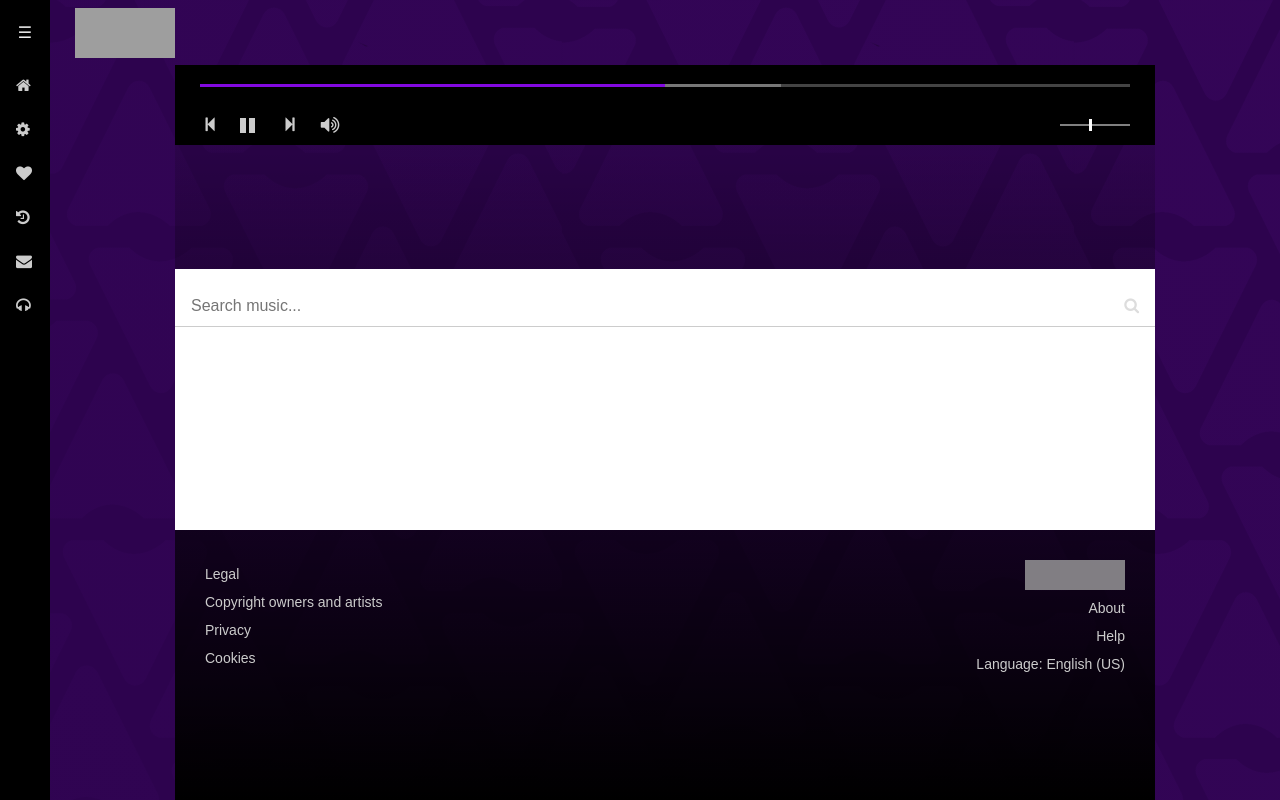
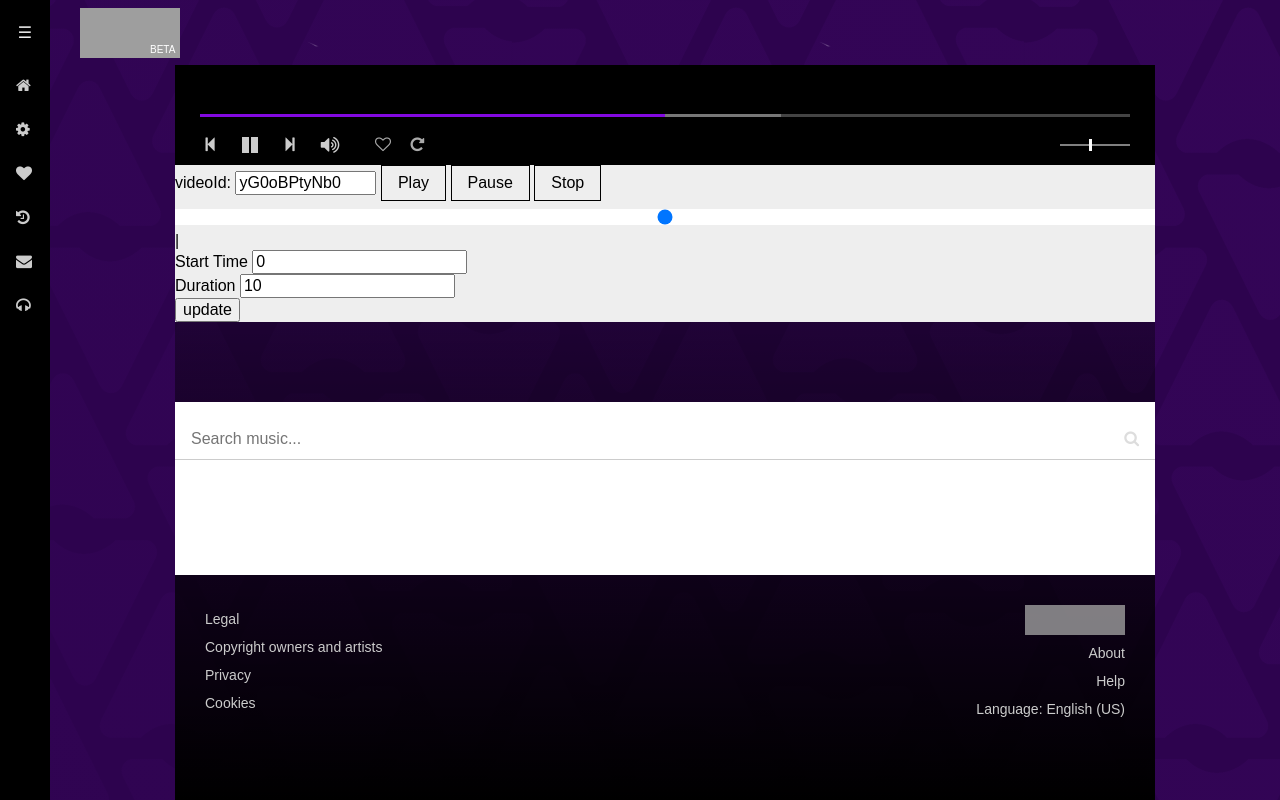
Before and after one commit to AntonPolyakin/wave.ml, a PHP site: page / in a window 1280 px wide. Run offline with PHP 8.4, Linux system fonts and the light colour scheme; some libraries are stand-ins or nearby versions; grey boxes are pictures that could not be loaded.

Commit message:
0.1.2
- bug fix
- styles

```diff
--- a/index.php
+++ b/index.php
@@ -10,8 +10,9 @@
   <link rel="stylesheet" href="//ajax.googleapis.com/ajax/libs/jqueryui/1.12.1/themes/smoothness/jquery-ui.css">
   <link rel="stylesheet" href="https://maxcdn.bootstrapcdn.com/font-awesome/4.7.0/css/font-awesome.min.css">
 
+
   <meta charset="UTF-8">
-  <meta name="viewport" content="width=device-width, initial-scale=1.0">
+  <meta name="viewport" content="width=device-width, initial-scale=1, minimum-scale=1.0, user-scalable=no">
   <meta name="keywords" content="музыка, аудио, плеер, песни, онлайн сервис">
   <meta name="description" content="Wave - бесплатный музыкальный онлайн сервис основанный на YouTube API">
 
@@ -33,11 +34,15 @@
 
 <script src="https://ajax.googleapis.com/ajax/libs/jquery/3.3.1/jquery.min.js"></script>
 <script src="https://ajax.googleapis.com/ajax/libs/jqueryui/1.12.1/jquery-ui.min.js"></script>
+
+
 <script type="text/javascript" src="src/js/main.js?ver=<?php echo date(dmYHis);?>"></script>
 
 </head>
 <body>
-
+<div class="bg" style="display:none">
+  <span class="close-popup"></span>
+</div>
 <div class="primary-nav">
 	<nav role="navigation" class="menu">
 
@@ -77,7 +82,6 @@
 <span class="screen-reader-text">Menu</span>
 </button>
 <a href="#" class="logotype"></a>
-
 </div>
 
 </div>
@@ -97,7 +101,7 @@
 <!--YOUTUBE PLAYER-->
   <section>
 
-      <div id="YouTube-player"></div>
+      <div id="YouTube-player" class="player-popup"></div>
 
       <div>
 
@@ -107,14 +111,14 @@
       </div>
 
  <div class="YouTube-player-controls">
-
+<div class="YouTube-player-details"><span class="YouTube-player-title"></span><span id="YouTube-player-errors"></span></div>
         <div class="wrap">
         <input id="YouTube-player-progress"  class="range" type="range" value="0" min="0" max="100" oninput="youTubePlayerCurrentTimeChange(this.value);" oninput="youTubePlayerCurrentTimeSlide();"></input>
         </div>
 
 <button class="playlist__prev"><i class="fa fa-step-backward" aria-hidden="true"></i></button>
 <div class="play-pause-wrap paused">
-<div class="play-pause"></div>
+<div class="play-pause"><span></span></div>
 </div>
 <button class="playlist__next"><i class="fa fa-step-forward" aria-hidden="true"></i></button>
 <!--Youtube Volume Control-->
@@ -134,10 +138,15 @@
 </div>
 <!--end of Youtube Volume Control-->
 <div class="duration-time"></div>
+<div class="add-to">
+ <span class="likeButton fa fa-heart-o fa-6" aria-hidden="true"></span>
+ <span class="repeatButton fa fa-repeat" aria-hidden="true"></span>
+</div>
   <span id="YouTube-player-rate"></span>
   <div class="YouTube-player-speed-wrap">
   <input id="YouTube-player-speed" type="range" class="dark"  value="4" min="1" max="8" oninput="youTubePlayerSpeedChange(this.value);"></input>
   </div>
+  <div id="YouTube-player-link"></div>
   </div>
 
 
@@ -155,8 +164,21 @@
 <input id="YouTube-player-volume" type="range" value="50" min="0" max="100" oninput="youTubePlayerVolumeChange(this.value);"></input>
 
       <div id="YouTube-player-infos"></div>
-      <div id="YouTube-player-errors"></div>
+
       <div id="YouTube-player-fixed-infos"></div>
+<!--loop-->
+
+  <div>Start Time
+    <input id="startForm" type="text" value="0">
+  </div>
+  <div>Duration
+    <input id="durationForm" type="text" value="10">
+  </div>
+  <div>
+    <input id="update" type="button" value="update" onclick="doUpdate()">
+  </div>
+
+<!--end of loop-->
     </div>
 
   </section>
--- a/src/css/style.css
+++ b/src/css/style.css
@@ -3,7 +3,9 @@ body {
 height: 100%;
   font-family: 'Work Sans', sans-serif;
   margin: 0;
-  background: #000;
+  /*background: linear-gradient(45deg, rgba(103, 0, 31, .8), rgba(34, 101, 163, .5)), url('../img/wave_texture.png') repeat; */
+  background: linear-gradient(45deg, rgba(45, 3, 78, .8), rgba(45, 3, 78, .5)), url('../img/wave_texture.png') repeat;
+  background-size: auto;
   position: relative;
   grid-template-columns:50px 1fr;
   display: grid;
@@ -35,15 +37,15 @@ grid-auto-columns: 1fr;
 	height:65px;
 	position: relative;
 display: grid;
-grid-template-columns: 250px auto;
+grid-template-columns: 0px auto;
   /*background: -webkit-gradient(linear, left top, left bottom, from(#000), to(#000), color-stop(.01, #000),
     color-stop(.02, #555), color-stop(.03, #2d2d2d), color-stop(.5, #151515), color-stop(.51, #000));*/
-  width: 100vw;
+  width: 0;
   box-sizing: border-box;
 }
 
 #header a.logotype {
-	margin: 0 auto;
+	margin: 0 80px;
 align-self: center;
   display: block;
   font-family: 'Work Sans', sans-serif;
@@ -65,6 +67,16 @@ background-position:center;
 #header a.logotype:hover {
   color: #777;
 }
+#header a.logotype:before{
+  bottom: 10px;
+  font-weight: normal;
+    position: absolute;
+    display: inline-block;
+    font-size: 10px;
+    text-decoration: none;
+    color: white;
+    content: "beta";
+    left: 150px;}
 
 .logotype__unsonet{
 	transition: opacity 0.2s;
@@ -246,9 +258,6 @@ input#menu[type="checkbox"] {
 	box-sizing: border-box;
 	grid-column-start: 2;
 	position: relative;
-	/*background: linear-gradient(45deg, rgba(103, 0, 31, .8), rgba(34, 101, 163, .5)), url('../img/wave_texture.png') repeat; */
-	background: linear-gradient(45deg, rgba(45, 3, 78, .8), rgba(45, 3, 78, .5)), url('../img/wave_texture.png') repeat;
-  background-size: auto;
   width: 100%;
   transition: transform .45s cubic-bezier(0.77, 0, 0.175, 1);
   padding-top: 65px;
@@ -654,22 +663,89 @@ button.playlist__prev:hover,button.playlist__next:hover{
 }
 
 #YouTube-player {display: none;}
+.player-popup{
+  z-index: 5;
+position: fixed;
+  top: 0;
+  left: 0;
+  right: 0;
+  bottom: 0;
+  margin: auto;
+  width: 80%;
+  height: 80%;
+}
+.close-popup{
+  background: #000;
+  width: 50px;
+  height: 50px;
+  right: 0px;
+  top:0px;
+  font-size: 2em;
+  color:white;
+  display: block;
+  position: absolute;
+}
+.close-popup:before {
+  text-align: center;
+    content: "\2715";
+    display: block;
+    color: #fff;
+    line-height: 50px;
+  font-size: 16px;
+}
+
+
+.bg {
+  background-color: rgb(0,0,0,0.6);
+  position: fixed;
+  z-index: 3;
+  top: 0px;
+  left: 0px;
+  bottom: 0px;
+  right: 0px;
+  width: 100%;
+  min-height: 100%;
+  overflow-y: auto;
+}
+
 .YouTube-player-controls {
+  position: sticky;
+  top:0;
 	color: #cccccc;
 	padding: 0 15px;
 	align-items: center;
 	background: rgb(0,0,0,1);
 display: grid;
-grid-template-columns:40px 40px 40px auto 1fr auto auto;
-grid-template-rows:1fr 1fr;
+grid-template-columns:40px 40px 40px auto auto 1fr auto auto auto;
+grid-template-rows:1fr 20px 1fr;
 }
+.YouTube-player-details{
+  padding: 15px 0px 0px 10px;
+  grid-column-end: 10;
+    grid-column-start: 1;}
+
+.YouTube-player-title{padding-right: 10px; }
+
+#YouTube-player-errors{ color:red; display: none;}
+#YouTube-player-errors:before{
+  content: 'Error: ';
+}
+
 #YouTube-player-rate{padding: 10px;}
 .YouTube-player-speed-wrap{padding: 10px; width:70px;}
-.framed{display:none;}
+
+#YouTube-player-link a{
+  padding: 0 10px;
+  font-size:1.5em;
+  display: block;
+  color:#cccccc;
+}
+#YouTube-player-link a:hover{color:#fff;}
+.framed{background: #eee;}
 /*youtube progress*/
 .wrap {
 	padding: 0px 10px;
-	grid-column-end: 8;
+	grid-column-end: 10;
     grid-column-start: 1;}
 .range {
   -webkit-appearance: none;
@@ -713,59 +789,102 @@ grid-template-rows:1fr 1fr;
 /*end of youtube progress*/
 
 /*Youtube's play-pause button*/
-.play-pause-wrap {padding: 10px;display: inline-block;  float: left;}
+
+.play-pause-wrap {
+    position: relative;
+  width: auto;
+  height: auto;
+  margin: auto;
+
+}
 .play-pause {
-  color: #000;
-  background-color: #cccccc;
-  width: 15px; height: 15px;
+ display: block;
   position: relative;
+  width: 16px;
+  height: 16px;
+  margin: auto;
+  background: rgba(0, 0, 0, 0.5);
   cursor: pointer;
-  overflow: hidden;
-  background-image: linear-gradient(to right,
-                                    transparent 40%,
-                                    currentColor 40%,
-                                    currentColor 60%,
-                                    transparent 0);
-  background-position: center;
-  background-repeat: no-repeat;
-  background-size: 100% 100%;
-  transition: background-size .3s;
 }
 
-.play-pause.paused {
-  background-size: 0 100%;
+.play-pause:hover span::before,
+.play-pause:hover span::after{border-color: #fff;}
+
+.play-pause.paused:hover span::before,
+.play-pause.paused:hover span::after{border-left-color: #fff;}
+
+.play-pause.paused span:before, .play-pause.paused span:after {
+  box-sizing: border-box;
+  border: 8px solid transparent;
+  border-left: 16px solid #cccccc;
+  border-right: 0;
 }
-.play-pause:hover {
-transition: background-color 0.2s;
-background-color: #fff;
+.play-pause.paused span:after {
+  box-sizing: border-box;
+  -webkit-transform: translateY(-50%) scaleY(0.5);
+  transform: translateY(-50%) scaleY(0.5);
+}
+.play-pause span{
+  display: block;
+  position: absolute;
+  top: 0;
+  right: 0;
+  bottom: 0;
+  left: 0;
+  margin: auto;
+  width: 16px;
+  height: 16px;
+}
+.play-pause span:before, .play-pause span:after {
+  box-sizing: border-box;
+  content: '';
+  display: block;
+  position: absolute;
+  top: 50%;
+  -webkit-transform: translateY(-50%);
+  transform: translateY(-50%);
+  height: 100%;
+  border: 0 solid transparent;
+  border-left: 7px solid #cccccc;
+  transition: all 0.2s ease;
+}
+.play-pause span::before {
+  box-sizing: border-box;
+  left: 0;
+}
+.play-pause span::after {
+  box-sizing: border-box;
+  right: 0;
+}
+/*end of Youtube's play-pause button*/
+/*player checked buttons*/
+.likeButton {
+  display: inline-block;
+  color: #aaa;
+  cursor: pointer;
 }
 
-.play-pause::before,
-.play-pause::after {
-  content: "";
-  position: absolute;
-  top: 0;
-  height: 100%;
-  width: 100%;
-  background: currentColor;
-  transform: skew(90deg);
-  transform-origin: top left;
-  transition: transform .3s;
+.likeButton.cheked:before {
+  display: none;
 }
 
-.play-pause::after {
-  transform-origin: bottom left;
+.likeButton.cheked:after {
+    text-shadow: 0 0 10px;
+  display: inline-block;
+  content: "\f004";
+  color: #fff;
+  opacity: 1;
 }
 
-.play-pause.paused::before {
-  transform: skew(64deg);
+.repeatButton{
+  color:#aaa;
+  cursor:pointer;
 }
-
-.play-pause.paused::after {
-  transform: skew(117deg);
+.repeatButton.cheked{
+  text-shadow: 0 0 10px;
+  color:#fff;
 }
-
-/*end of Youtube's play-pause button*/
+/*end of player checked buttons*/
 
 /*Youtube Volume Control*/
 @import "//maxcdn.bootstrapcdn.com/font-awesome/4.4.0/css/font-awesome.min.css";
@@ -842,6 +961,8 @@ button#bsp-volume:hover {
 	display: inline-block;
 	float:left;
 	}
+  .add-to{padding:0 15px;}
+  .add-to span{margin-right: 15px; }
 /*Range Slider Simple for player*/
 
 
--- a/src/js/main.js
+++ b/src/js/main.js
@@ -1,3 +1,36 @@
+
+/*cheked buttons*/
+$(document).ready(function () {
+	$(".likeButton").click(function() {
+		$(this).toggleClass("cheked");
+	});
+
+	$(".repeatButton").click(function() {
+		$(this).toggleClass("cheked");
+	});
+});
+
+/*end of cheked buttons*/
+
+/*popup player*/
+$(document).ready(function () {
+    $("#YouTube-player-link").click(function(e) {
+    e.stopPropagation();
+    $(".bg").toggle();
+    $("#YouTube-player").toggle();
+     $("html").css('overflow','hidden');
+
+  });
+
+  $(".bg").click(function() {
+  	$("html").css('overflow','auto');
+    $(".bg").toggle();
+    $("#YouTube-player").toggle();
+});
+
+  });
+/*popup player*/
+
 
 /*input style*/
 $(document).ready(function () {
```
Also changed, not shown: src/js/range.js (added, +175 -0 lines), src/js/youtube_player.js (+18 -4 lines).
